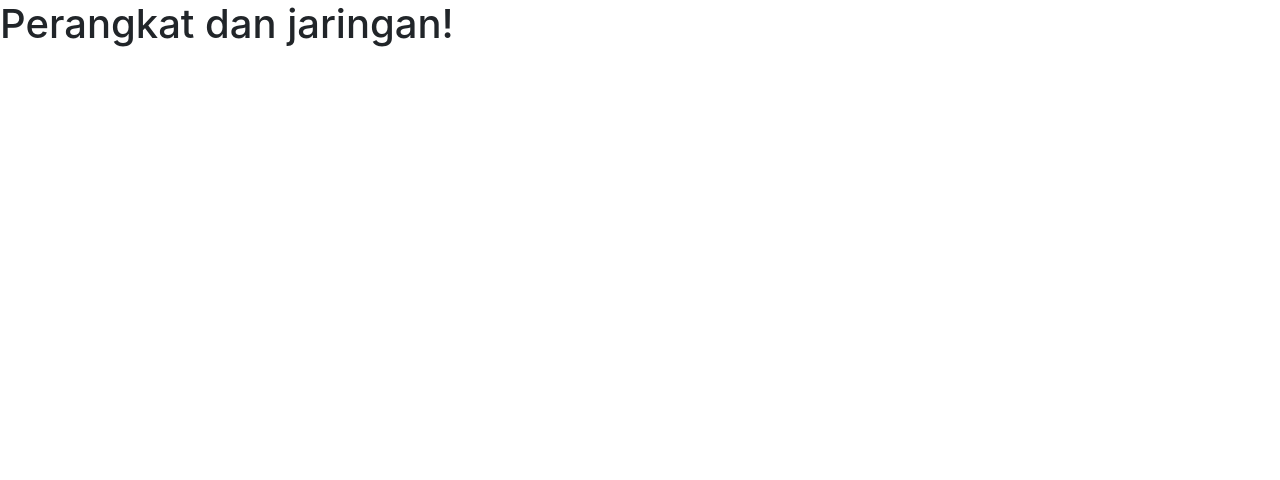
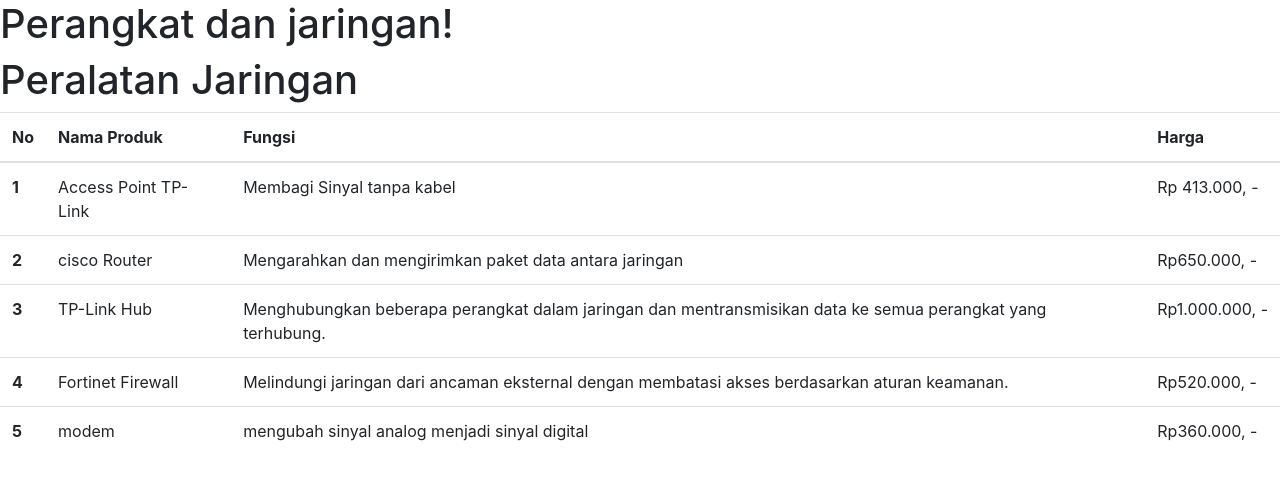
Before and after one commit to RaffiArdiannn/RaffiArdiannn.github.io, a plain HTML site: page PerangkatDanJaringan/Index.html in a window 1280 px wide. Drawn offline with nearby package versions, Linux system fonts and the light colour scheme.

Commit message:
Update Index.html

```diff
--- a/PerangkatDanJaringan/Index.html
+++ b/PerangkatDanJaringan/Index.html
@@ -20,3 +20,49 @@
     <script src="https://cdn.jsdelivr.net/npm/bootstrap@4.3.1/dist/js/bootstrap.min.js" integrity="sha384-JjSmVgyd0p3pXB1rRibZUAYoIIy6OrQ6VrjIEaFf/nJGzIxFDsf4x0xIM+B07jRM" crossorigin="anonymous"></script>
   </body>
 </html>
+<title>Peralatan Jaringan 2</title>
+  </head>
+  <body>
+    <h1>Peralatan Jaringan</h1>
+ <table class="table">
+  <thead>
+    <tr>
+      <th scope="col">No</th>
+      <th scope="col">Nama Produk</th>
+      <th scope="col">Fungsi</th>
+      <th scope="col">Harga</th>
+    </tr>
+  </thead>
+  <tbody>
+    <tr>
+      <th scope="row">1</th>
+      <td>Access Point TP-Link</td>
+      <td>Membagi Sinyal tanpa kabel</td>
+      <td>Rp 413.000, -</td>
+    </tr>
+        <tr>
+      <th scope="row">2</th>
+      <td>cisco Router</td>
+      <td> Mengarahkan dan mengirimkan paket data antara jaringan</td>
+      <td>Rp650.000, -</td>
+    </tr>
+         <tr>
+      <th scope="row">3</th>
+      <td>TP-Link Hub</td>
+      <td> Menghubungkan beberapa perangkat dalam jaringan dan mentransmisikan data ke semua perangkat yang terhubung.</td>
+      <td>Rp1.000.000, -</td>
+    </tr>
+     <tr>
+      <th scope="row">4</th>
+      <td>Fortinet Firewall</td>
+      <td>Melindungi jaringan dari ancaman eksternal dengan membatasi akses berdasarkan aturan keamanan. </td>
+      <td>Rp520.000, -</td>
+    </tr>
+     <tr>
+      <th scope="row">5</th>
+      <td>modem</td>
+      <td> mengubah sinyal analog menjadi sinyal digital</td>
+      <td>Rp360.000, -</td>
+    </tr>
+  </tbody>
+  </table>
```
